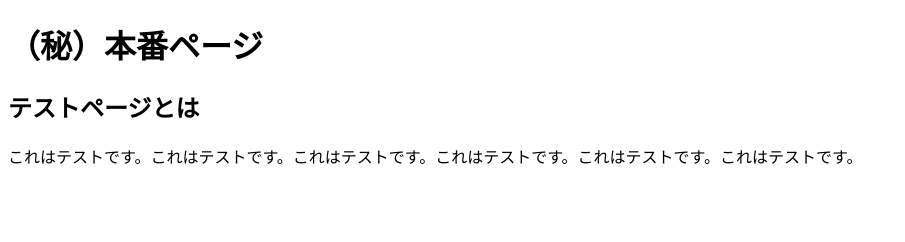
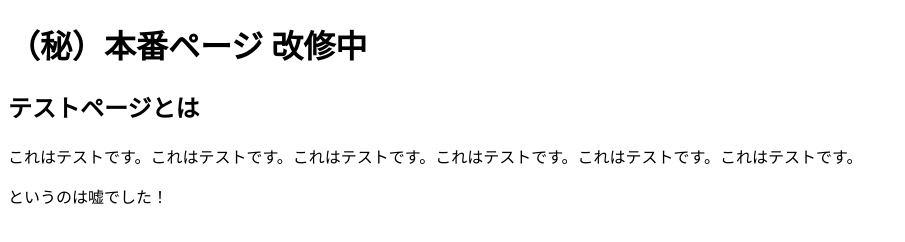
Before and after one commit to kuloiwa/test3, a plain HTML site: page index.html in a window 1280 px wide. Shown: the whole page, without its empty margins (0-905 px from the left). Drawn offline with Linux system fonts and the light colour scheme.

Commit message:
修正と追加
タイトルと本文

```diff
--- a/index.html
+++ b/index.html
@@ -8,9 +8,10 @@
 </head>
 <body>
 <div>
-<h1>（秘）本番ページ</h1>
+<h1>（秘）本番ページ 改修中</h1>
 <h2>テストページとは</h2>
 <p>これはテストです。これはテストです。これはテストです。これはテストです。これはテストです。これはテストです。</p>
+<p>というのは嘘でした！</p>
 </div>
 </body>
 <!-- InstanceEnd --></html>
```
